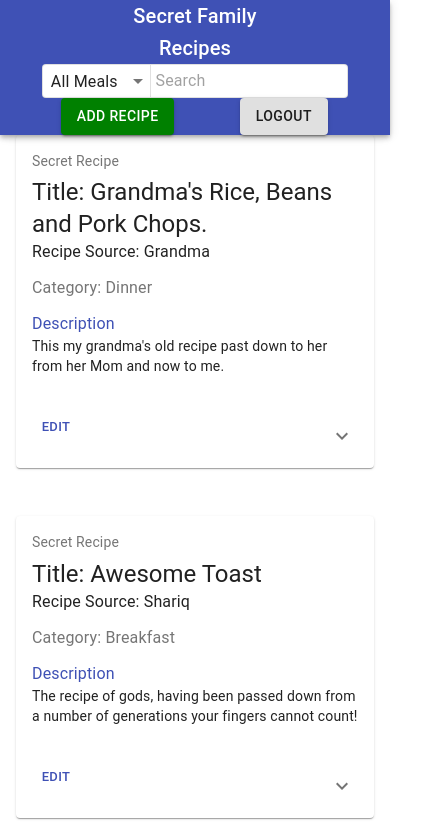
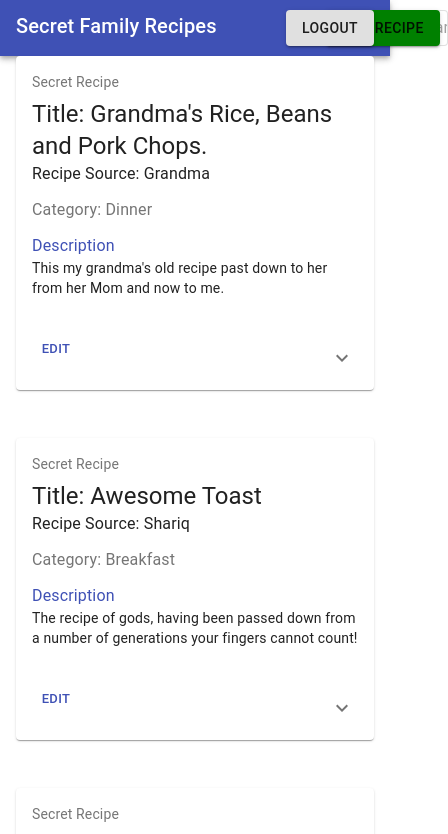
Before and after one commit to secret-family-recipes-6-pt/front-end, a React (Create React App) app: page /home in a window 390 px wide. Shown: the top 834 px of the page, 448 px wide, since content can reach past the window. Built offline with nearby package versions, Linux system fonts and the light colour scheme; no server answers; sample sign-in values are in the browser's storage.

Commit message:
Revert "BUGFIX: Toolbar Not Responsive"
This reverts commit 0ad507ace2402006c0f826cb6383463fdfc382f5.

Reverting back to Merge request #19

```diff
--- a/src/components/AppBarHead.js
+++ /dev/null
@@ -1,49 +0,0 @@
-import SearchBar from "./SearchBar";
-import { Button, Toolbar, AppBar, Typography, Grid } from "@material-ui/core";
-import { useHistory } from "react-router-dom";
-
-export default function AppBarHead({ searchForm, setSearchForm }) {
-  const history = useHistory();
-
-  const logout = () => {
-    console.log("Logged out success!");
-    localStorage.removeItem("token");
-    history.push("/");
-  };
-
-  return (
-    <>
-      <AppBar className="AppBarRoot" position="sticky">
-        <Toolbar>
-          <Grid container justifyContent="space-around" alignItems="center">
-            <Grid item xs={12} md={2} lg={2}>
-              <Typography className="AppBarTitle" variant="h6">
-                Secret Family Recipes
-              </Typography>
-            </Grid>
-            <Grid item xs={12} md={6} lg={6}>
-              <SearchBar searchForm={searchForm} setSearchForm={setSearchForm} />
-            </Grid>
-            <Grid item xs={6} md={2} lg={2}>
-              <Button className="AppBarButton" onClick={() => history.push("/AddRecipe")} variant="contained" style={{ backgroundColor: "green", color: "white" }}>
-                Add Recipe
-              </Button>
-            </Grid>
-            <Grid item xs={6} md={2} lg={2}>
-              <Button className="AppBarButton" onClick={logout} variant="contained">
-                Logout
-              </Button>
-            </Grid>
-
-            {/* <Link
-              to={'/AddRecipe'}
-              style={{ textDecoration: "none", margin: "0 -15rem 0 0"}}
-            > */}
-
-            {/* </Link> */}
-          </Grid>
-        </Toolbar>
-      </AppBar>
-    </>
-  );
-}
--- a/src/components/SearchBar.js
+++ b/src/components/SearchBar.js
@@ -1,25 +1,25 @@
+import React, { useState } from "react";
 import { InputBase, Paper, Select, MenuItem, Divider } from "@material-ui/core";
 import { makeStyles } from "@material-ui/styles";
 
-const useStyles = makeStyles((theme) => ({
+const useStyles = makeStyles({
   root: {
     display: "flex",
-    width: "85%",
-    // margin: "1rem auto",
-    margin: "auto",
+    width: "40%",
+    margin: "0 -13rem 0 0"
   },
 
   dropdown: {
     padding: "0 0rem",
     border: "none",
 
-    "& div[class = 'MuiSelect-root MuiSelect-select MuiSelect-selectMenu MuiInputBase-input MuiInput-input'] ": {
-      padding: "0 2rem 0 .5rem",
-      display: "flex",
-      justifyContent: "center",
-      alignItems: "center",
-      height: "100%",
-    },
+    "& div[class = 'MuiSelect-root MuiSelect-select MuiSelect-selectMenu MuiInputBase-input MuiInput-input'] " : {
+    padding: "0 2rem 0 .5rem",
+    display: "flex",
+    justifyContent: "center",
+    alignItems: "center",
+    height: "100%"
+    }
   },
 
   divider: {
@@ -29,7 +29,7 @@ const useStyles = makeStyles((theme) => ({
   searchInput: {
     width: "100%",
   },
-}));
+});
 
 export default function SearchBar(props) {
   const classes = useStyles();
@@ -41,8 +41,21 @@ export default function SearchBar(props) {
   };
 
   return (
-    <Paper component="form" className={classes.root} variant="outlined" onChange={handleChange}>
-      <Select name="searchCategory" autoWidth={true} disableUnderline={true} className={classes.dropdown} defaultValue="all" placeholder="All Meals" onChange={handleChange}>
+    <Paper
+      component="form"
+      className={classes.root}
+      variant="outlined"
+      onChange={handleChange}
+    >
+      <Select
+        name="searchCategory"
+        autoWidth={true}
+        disableUnderline={true}
+        className={classes.dropdown}
+        defaultValue="all"
+        placeholder="All Meals"
+        onChange={handleChange}
+      >
         <MenuItem value="all">All Meals</MenuItem>
         <MenuItem value="Breakfast">Breakfast</MenuItem>
         <MenuItem value="Lunch">Lunch</MenuItem>
@@ -51,7 +64,11 @@ export default function SearchBar(props) {
         <MenuItem value="Snacks">Snacks</MenuItem>
       </Select>
       <Divider orientation="vertical" flexItem className={classes.divider} />
-      <InputBase name="searchTerm" placeholder="Search" className={`${classes.searchInput}`} />
+      <InputBase
+        name="searchTerm"
+        placeholder="Search"
+        className={`${classes.searchInput}`}
+      />
     </Paper>
   );
 }
--- a/src/index.css
+++ b/src/index.css
@@ -38,18 +38,3 @@ code {
     font-size: 1.25rem;
   }
 }
-
-@media only screen and (max-width: 959px) {
-  .ApBarRoot {
-  }
-
-  .AppBarTitle {
-    margin: auto 25% !important;
-    /* font-size: 2rem !important; */
-    text-align: center;
-  }
-
-  .AppBarButton {
-    margin-left: 25% !important;
-  }
-}
--- a/src/views/Home.js
+++ b/src/views/Home.js
@@ -1,17 +1,46 @@
 // import PrivateRoute from "./components/PrivateRoute";
+import SearchBar from "../components/SearchBar";
+import { Button, Toolbar, AppBar, Typography, Grid } from "@material-ui/core";
+import { useHistory, Link } from "react-router-dom";
 import React, { useState } from "react";
 import RecipeCards from "../components/RecipeCards";
-import AppBarHead from "../components/AppBarHead";
+
+
+
 export default function Home() {
   const [searchForm, setSearchForm] = useState({
     searchCategory: "all",
     searchTerm: "",
   });
 
+  let history = useHistory();
+  const logout = () => {
+    console.log("Logged out success!");
+    localStorage.removeItem("token");
+    history.push("/");
+  };
+
   return (
-    <>
-      <AppBarHead searchForm={searchForm} setSearchForm={setSearchForm} />
+    <div className="App">
+      <AppBar position="static">
+        <Toolbar >
+          <Grid container justifyContent="space-between">
+            <Typography variant="h6">Secret Family Recipes</Typography>
+            <SearchBar searchForm={searchForm} setSearchForm={setSearchForm} />
+            <Link
+              to={'/AddRecipe'}
+              style={{ textDecoration: "none", margin: "0 -15rem 0 0"}}
+            >
+              <Button variant="contained" style={{backgroundColor: "green"}}>Add Recipe</Button>
+            </Link>
+            <Button onClick={logout} variant="contained">
+              Logout
+            </Button>
+          </Grid>
+        </Toolbar>
+      </AppBar>
+
       <RecipeCards searchForm={searchForm} />
-    </>
+    </div>
   );
 }
```
